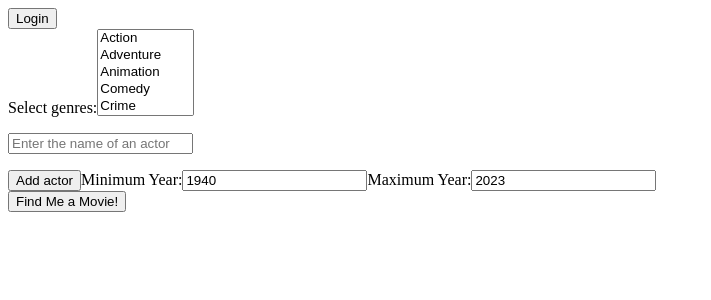
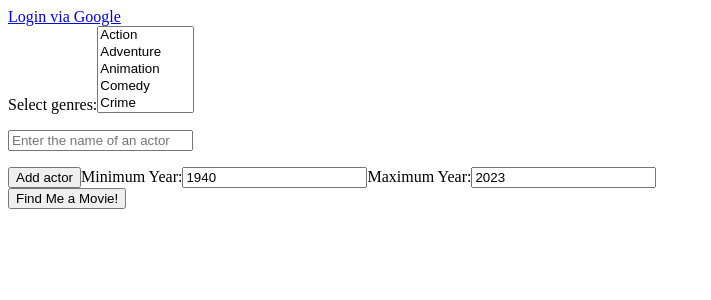
Before and after one commit to edwardreyes21/reel-roulette, a React (Create React App) app: page / in a window 1280 px wide. Shown: the top 300 px of the page, without its empty margins (0-711 px from the left). Built offline with nearby package versions, Linux system fonts and the light colour scheme.

Commit message:
Modified login button to redirect to auth page

```diff
--- a/src/LoginButton.js
+++ b/src/LoginButton.js
@@ -1,15 +1,10 @@
 import React from 'react';
-import { BrowserRouter, Link } from 'react-router-dom';
 
 function LoginButton() {
   return (
-    <BrowserRouter>
-      <div>
-        <Link to='/login'>
-          <button>Login</button>
-        </Link>
-      </div>
-    </BrowserRouter>
+    <div>
+      <a href="/auth/google">Login via Google</a>
+    </div>
   );
 }
 
```
